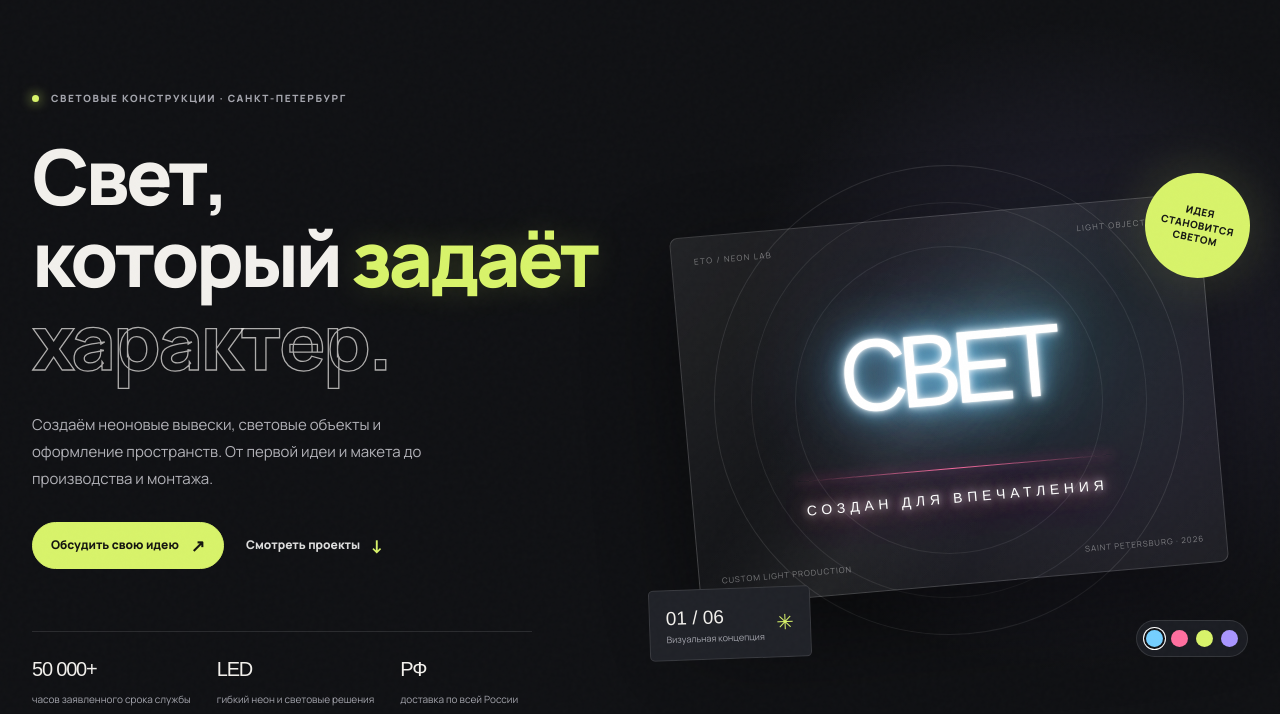
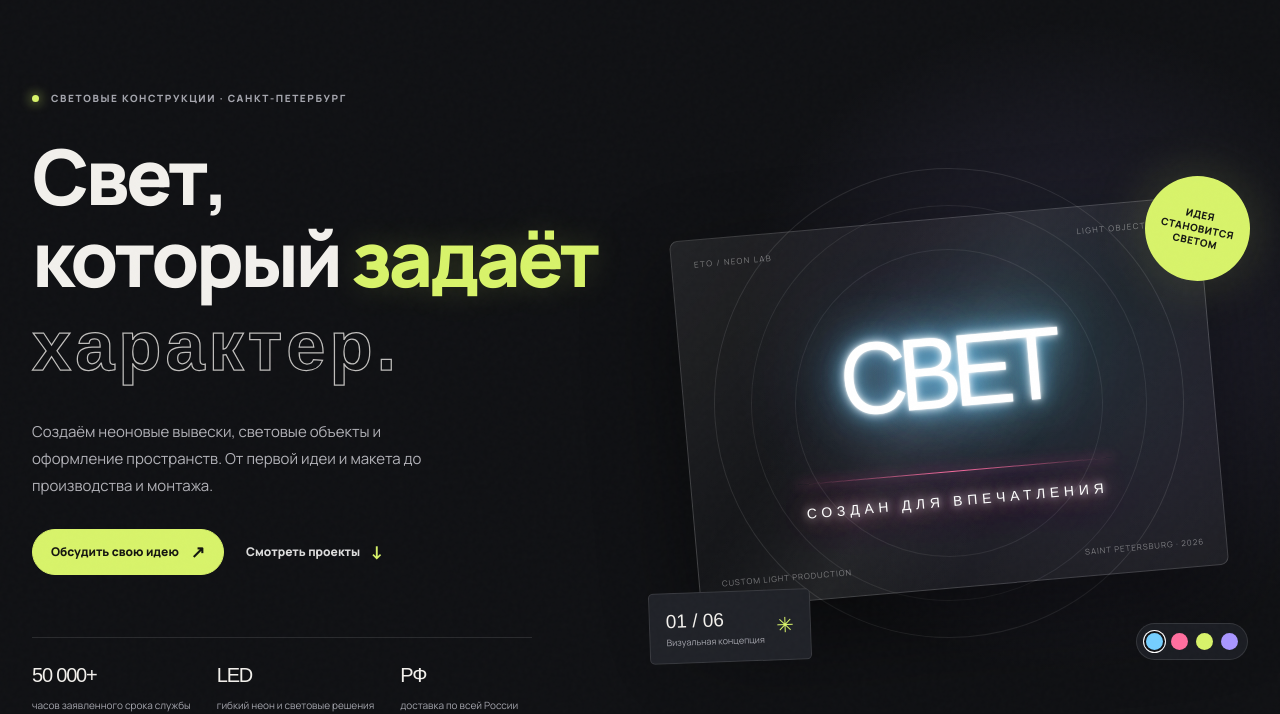
Before and after one commit to mendjicode/ETONEON, a plain HTML site: page index.html in a window 1280 px wide. Shown: the part 87-801 px from the top of the page. Drawn offline with Linux system fonts and the light colour scheme; a web font is replaced by a local one.

Commit message:
Fix outlined hero word glyph collisions across screen sizes

```diff
--- a/index.html
+++ b/index.html
@@ -223,6 +223,11 @@ h1 .glow-word{color:var(--lime);text-shadow:0 0 32px rgba(216,243,106,.18)}
   .stats{gap:14px}.stat strong{font-size:25px}
 }
 @media(prefers-reduced-motion:reduce){*,*:before,*:after{scroll-behavior:auto!important;animation-duration:.01ms!important;transition-duration:.01ms!important}}
+
+/* Hero outline legibility: generous glyph spacing instead of overlapping strokes */
+.hero h1 .outline{display:inline-block;font-family:Arial,Helvetica,sans-serif;font-weight:700;font-size:.92em;line-height:1.22;letter-spacing:.055em;color:transparent;-webkit-text-stroke:1.25px rgba(242,240,236,.78);paint-order:stroke fill;max-width:100%;overflow-wrap:normal}
+@media(max-width:760px){.hero h1 .outline{font-size:.87em;letter-spacing:.035em}}
+@media(max-width:420px){.hero h1 .outline{font-size:.82em;letter-spacing:.02em}}
 </style>
 </head>
 <body>
```
